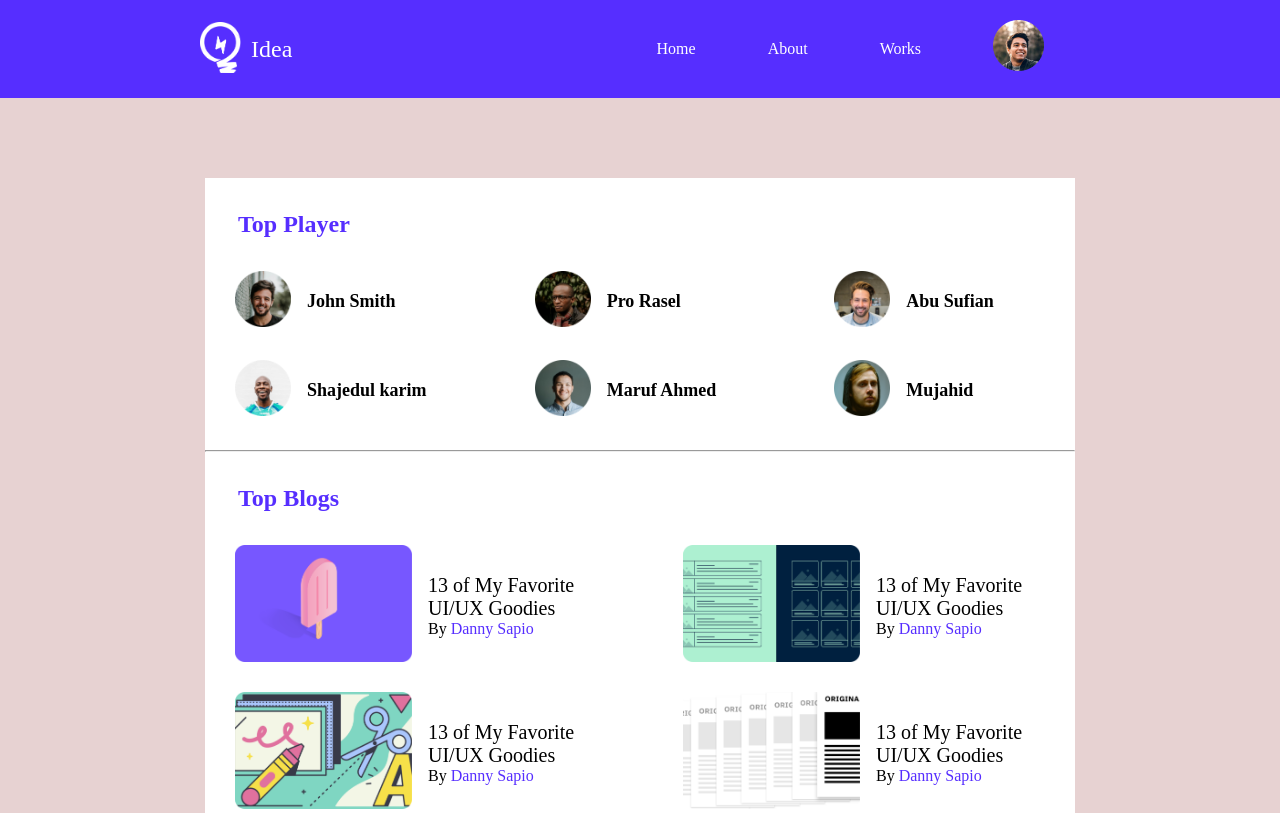
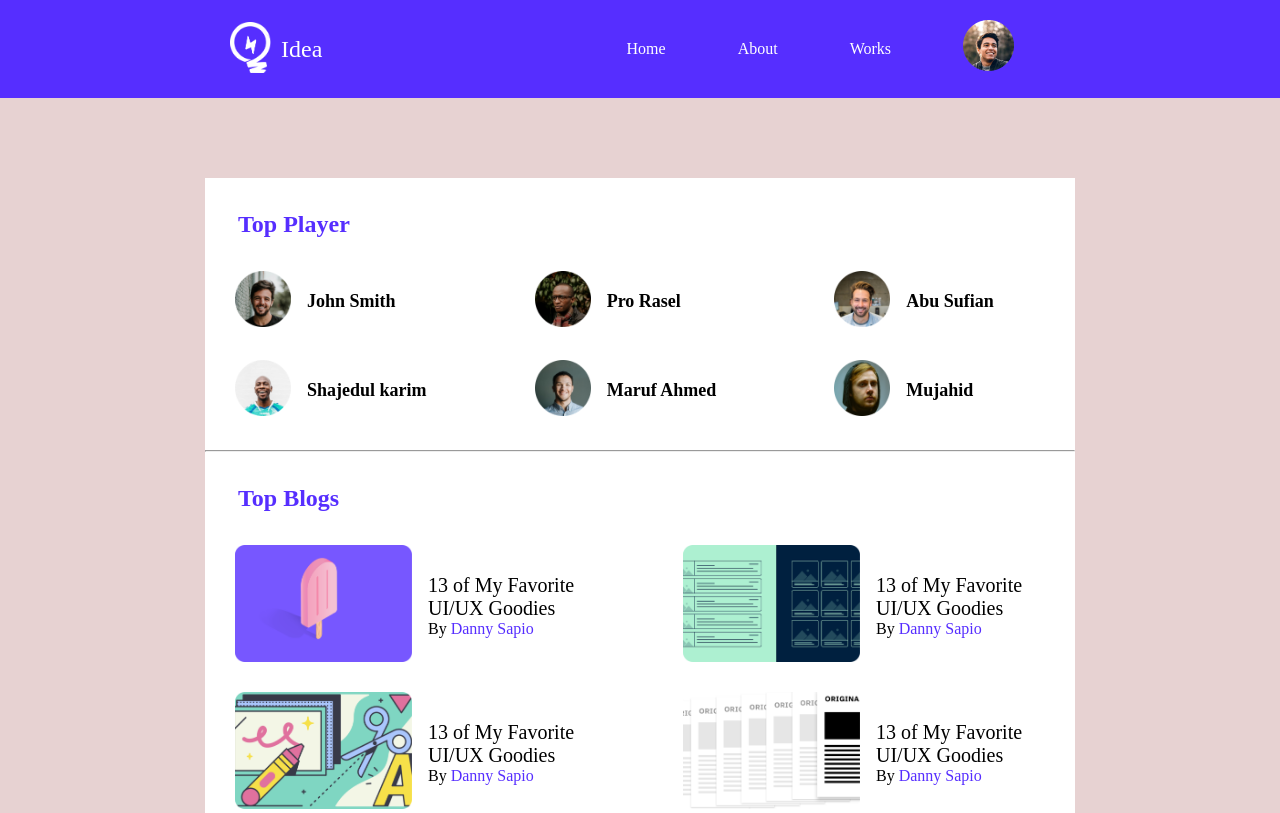
Before and after one commit to sakib3022/Responsive-Leaderboard, a plain HTML site: page index.html in a window 1280 px wide. Drawn offline with Linux system fonts and the light colour scheme.

Commit message:
padding changed

```diff
--- a/leaderboard.css
+++ b/leaderboard.css
@@ -41,7 +41,7 @@ body{
     display: flex;
     justify-content: space-between;
     align-items: center;
-    padding: 20px 200px;
+    padding: 20px 230px;
 
 
 }
@@ -150,17 +150,17 @@ hr{
         justify-content: center;
         align-items: center;
         display: none;
-
     }
     .navbar .nav-details{
         flex-direction: column;
         justify-content: center;
         align-items: center;
-
     }
     #toggle:checked + .navbar
     {
         display: flex;
+        padding: 0 0;
+
     }
     .toggle-area{
         display: flex;
```
